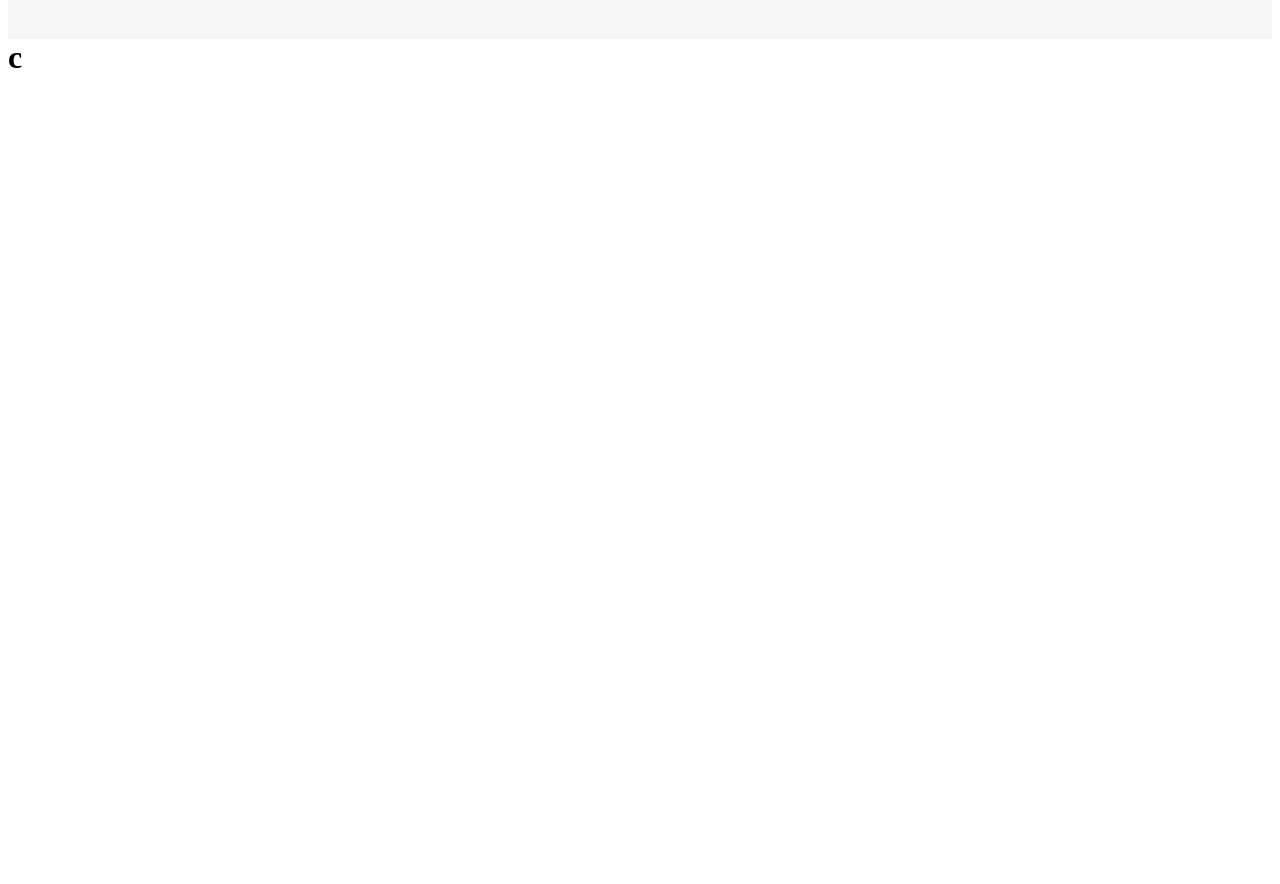
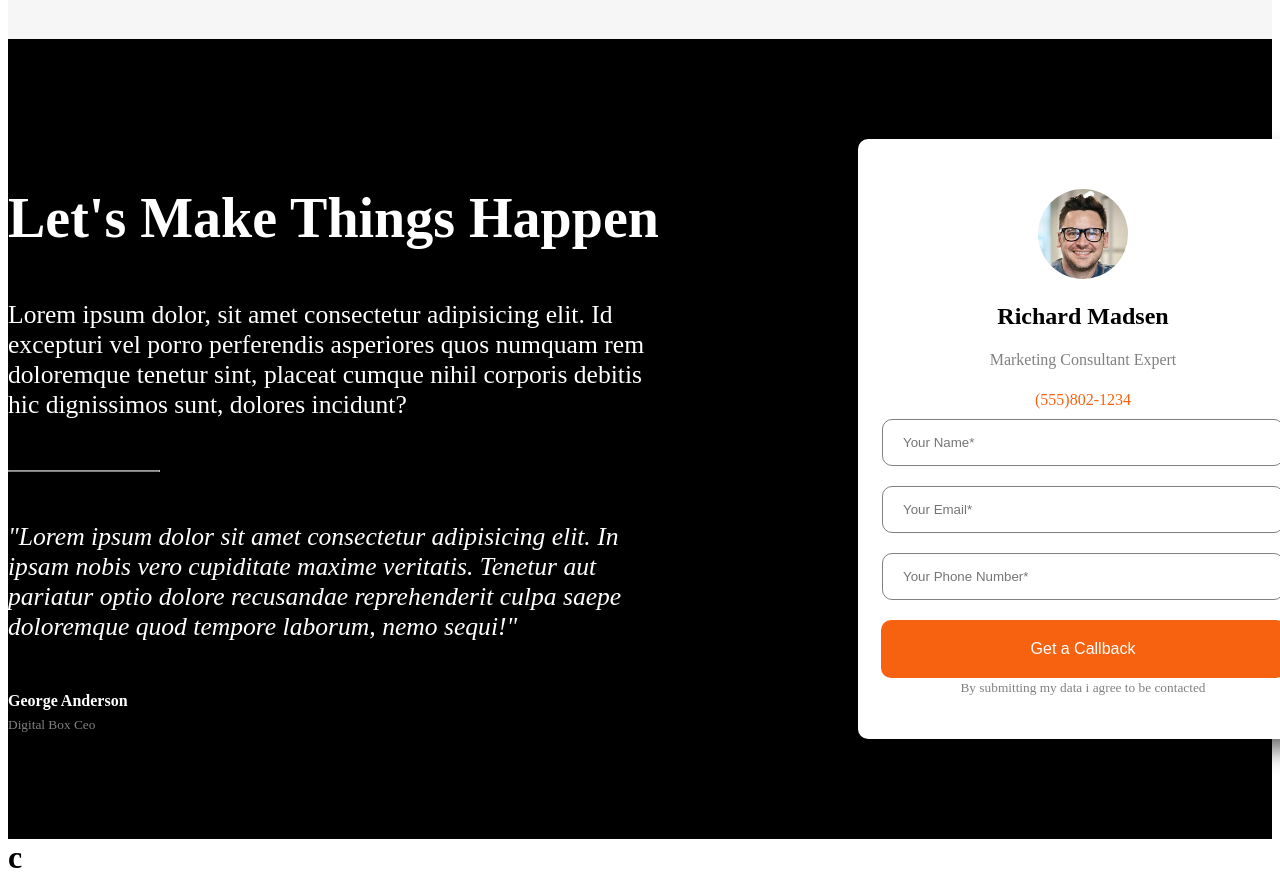
Before and after one commit to EttoreBarcella/proj-html-vuejs, a Vue app: page / in a window 1280 px wide. Shown: the part 7240-8124 px from the top of the page. Before the commit the page ends 7324 px from the top, so only its background shows below. Built offline with nearby package versions, Linux system fonts and the light colour scheme.

Commit message:
added endmain

```diff
--- a/src/components/Main/BaseMain.vue
+++ b/src/components/Main/BaseMain.vue
@@ -8,6 +8,7 @@
         <AboutMain/>
         <ReviewMain/>
         <TipsMain/>
+        <EndMain/>
     </div>
 </template>
 
@@ -20,10 +21,11 @@ import TeamMain from '../Section/TeamMain.vue'
 import AboutMain from '../Section/AboutMain.vue'
 import ReviewMain from '../Section/ReviewMain.vue'
 import TipsMain from '../Section/TipsMain.vue'
+import EndMain from '../Section/EndMain.vue'
 
 export default {
     name:'BaseMain',
-    components:{JumboMain, ConsultationMain, BrandMain, CardMarketing, TeamMain,AboutMain,ReviewMain,TipsMain},
+    components:{JumboMain, ConsultationMain, BrandMain, CardMarketing, TeamMain,AboutMain,ReviewMain,TipsMain,EndMain},
 }
 </script>
 
--- /dev/null
+++ b/src/components/Section/EndMain.vue
@@ -0,0 +1,68 @@
+<template>
+  <section>
+    <div id="container_end">
+        <div class="col_end_left">
+            <h1>Let's Make Things Happen</h1>
+            <p>Lorem ipsum dolor, sit amet consectetur adipisicing elit. Id excepturi vel porro perferendis asperiores quos numquam rem doloremque tenetur sint, placeat cumque nihil corporis debitis hic dignissimos sunt, dolores incidunt?</p>
+            <hr>
+            <p><i>"Lorem ipsum dolor sit amet consectetur adipisicing elit. In ipsam nobis vero cupiditate maxime veritatis. Tenetur aut pariatur optio dolore recusandae reprehenderit culpa saepe doloremque quod tempore laborum, nemo sequi!"</i></p>
+            <h4>George Anderson</h4>
+            <small>Digital Box Ceo</small>
+        </div>
+        <div class="col_end_right">
+            <BaseCard class="card_end"/>
+        </div>
+    </div>
+  </section>
+</template>
+
+<script>
+import BaseCard from '../blocks/BaseCard.vue'
+export default {
+    name:'EndMain',
+    components:{BaseCard}
+}
+</script>
+
+<style lang="scss" scoped>
+section{
+    background-color: black;
+    #container_end{
+        padding-top: 100px;
+        width: 1500px;
+        margin: auto;
+        display: flex;
+        flex-direction: row;
+        gap: 100px;
+        .col_end_left{
+            width: 50%;
+            h1{
+                font-size: 3.5rem;
+                color: white;
+            }
+            p{
+                padding-right: 80px;
+                font-size: 1.6rem;
+                color: white;
+                margin-bottom: 50px;
+                margin-top: 50px;
+            }
+            hr{
+                width: 20%;
+                margin-left: 0;
+                border-bottom: 1px solid grey;
+            }
+            h4{
+                color: white;
+                margin-bottom: 5px;
+            }
+            small{
+                color: grey;
+            }
+        }
+        .col_end_right{
+            height: 700px;
+        }
+    }
+}
+</style>
```
